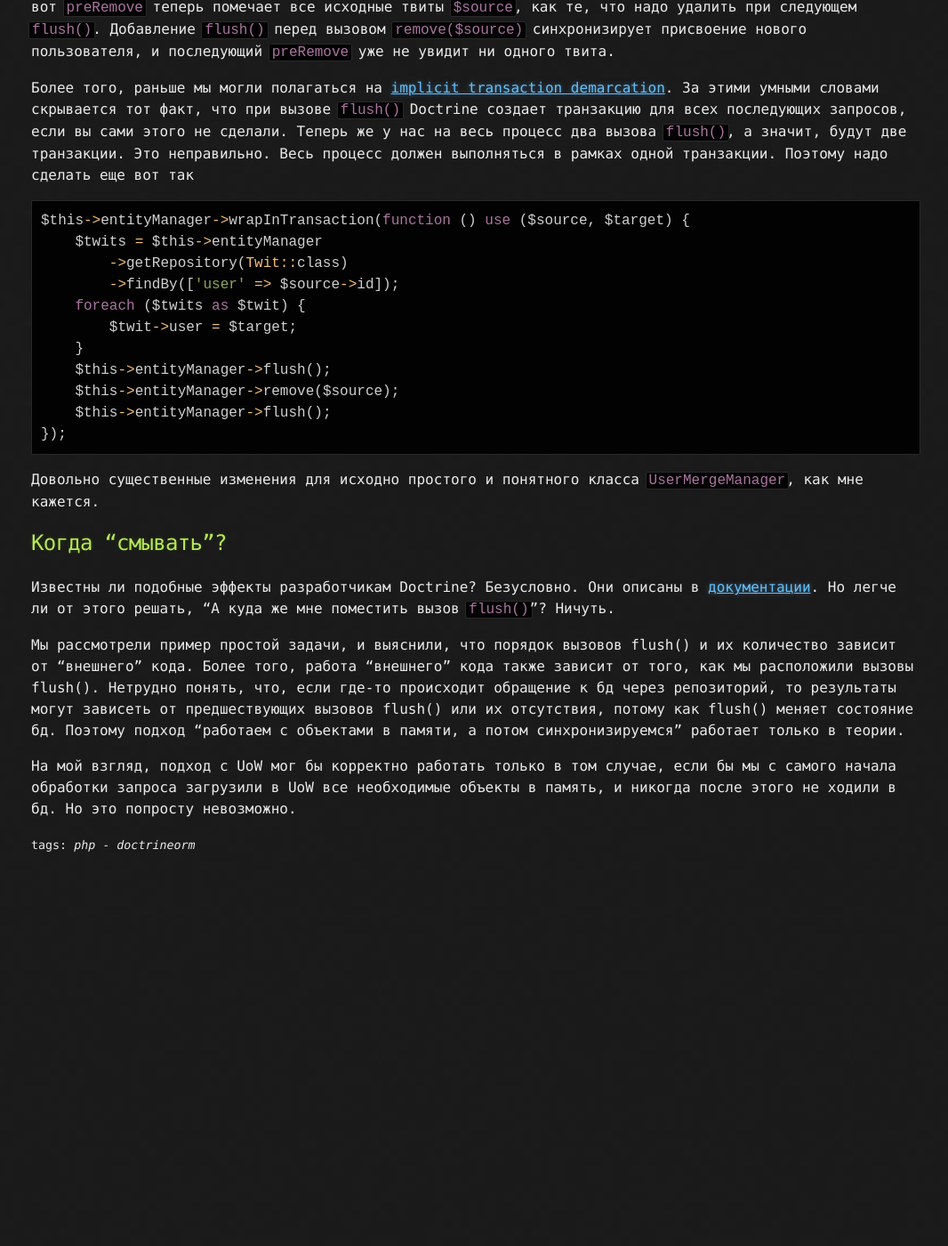
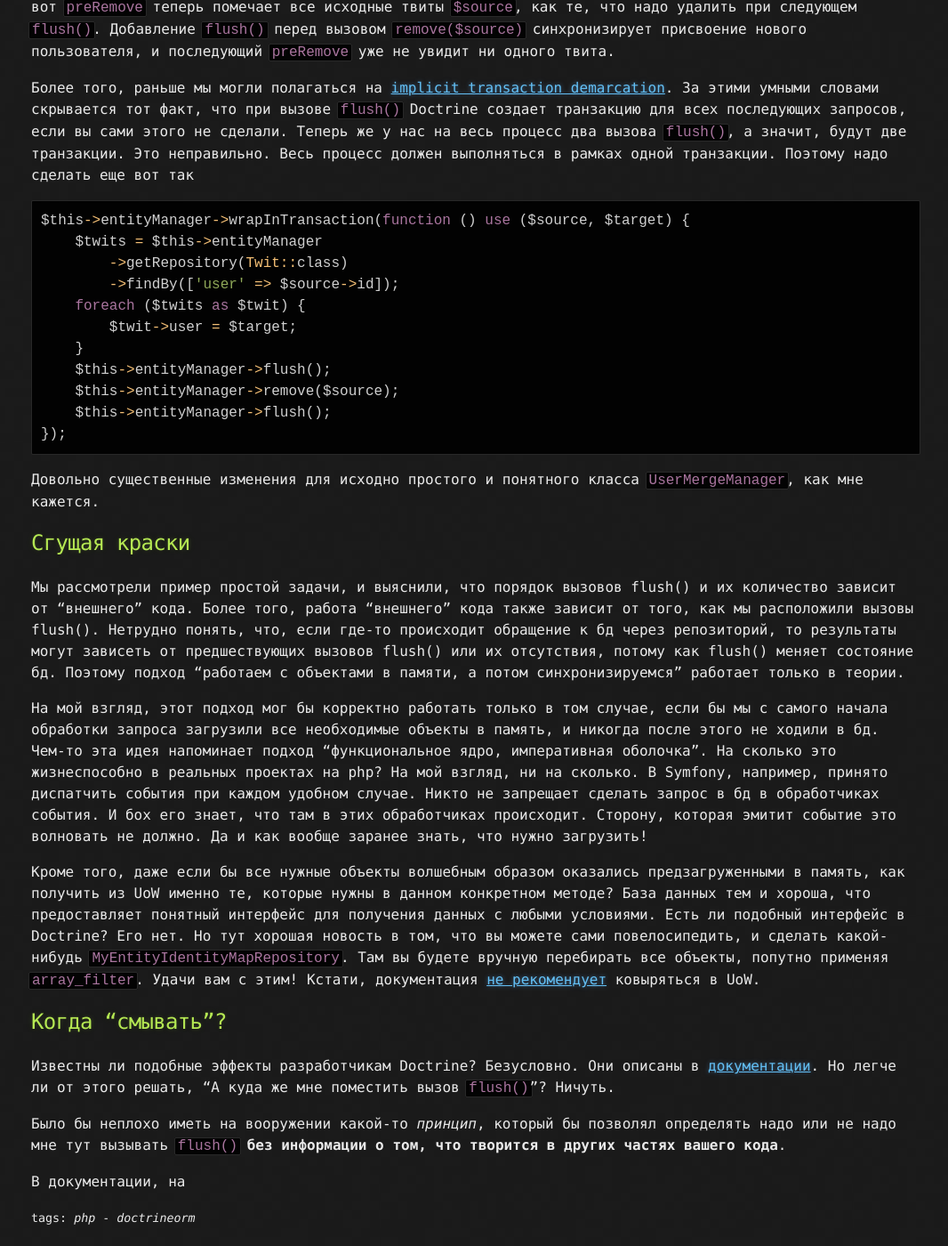
Before and after one commit to Feolius/feolius.github.io, a Jekyll site: the page built from _posts/2025-09-06-doctrine-breaks-architecture-ru.markdown, in a window 1280 px wide and 1400 px high, scrolled down 8015 px. Shown: the whole window at 89% size, without its empty margins (105-1171 px from the left). Built offline with Jekyll 4.4.1, drawn with Linux system fonts in a browser that asks for light colours; comment, search, counter and statistics services are not loaded; before the commit the page ends 8996 px from its top, so only the background shows below that.

Commit message:
work in progress

````diff
--- a/_posts/2025-09-06-doctrine-breaks-architecture-ru.markdown
+++ b/_posts/2025-09-06-doctrine-breaks-architecture-ru.markdown
@@ -29,6 +29,7 @@ tags: "php doctrineorm"
 производительности. Именно об этом хотелось бы сегодня поговорить подробнее на примере Doctrine ORM.
 
 ## Мягкое погружение в Doctrine ORM.
+
 Допустим мы делаем клон twitter. И для этого нам понадобятся как минимум две сущности User и Twit. Вот как могли бы
 выглядеть они в Doctrine ORM.
 ```php
@@ -112,6 +113,7 @@ $entityManager->flush();
 * из списка изменений генерируются sql запросы, происходит синхронизация с бд
 
 ## Doctrine ORM in its prime
+
 Рассмотрим следующую бизнес задачу. У нас было несколько способов регистрации пользователей, и один и тот же человек
 мог создать множество аккаунтов разными способами. И теперь пользователи жалуются, что они не могут переместить все
 свои твиты в какой-то один аккаунт. Поэтому нам надо предоставить возможность слияния двух аккаунтов.
@@ -241,6 +243,7 @@ final readonly class UserMergeManager
 понятный код.
 
 ## Черный день для Doctrine ORM
+
 `UserMergeManager` выглядит корректным в общем случае, и кажется, будто он должен работать всегда. К
 сожалению это не так. Я не случайно сказал, что inverse side опциональная. Она не нужна doctrine для синхронизации
 объектов с бд и в некоторых случаях даже может быть вредной.
@@ -346,9 +349,7 @@ $this->entityManager->wrapInTransaction(function () use ($source, $target) {
 
 Довольно существенные изменения для исходно простого и понятного класса `UserMergeManager`, как мне кажется.
 
-## Когда "смывать"?
-Известны ли подобные эффекты разработчикам Doctrine? Безусловно. Они описаны в [документации](https://www.doctrine-project.org/projects/doctrine-orm/en/3.5/reference/working-with-objects.html#effects-of-database-and-unitofwork-being-out-of-sync).
-Но легче ли от этого решать, "А куда же мне поместить вызов `flush()`"? Ничуть.
+## Сгущая краски
 
 Мы рассмотрели пример простой задачи, и выяснили, что порядок вызовов flush() и их количество зависит от "внешнего" кода.
 Более того, работа "внешнего" кода также зависит от того, как мы расположили вызовы flush(). Нетрудно понять, что, если
@@ -356,5 +357,26 @@ $this->entityManager->wrapInTransaction(function () use ($source, $target) {
 потому как flush() меняет состояние бд. Поэтому подход "работаем с объектами в памяти, а потом синхронизируемся"
 работает только в теории.
 
-На мой взгляд, подход с UoW мог бы корректно работать только в том случае, если бы мы с самого начала обработки
-запроса загрузили в UoW все необходимые объекты в память, и никогда после этого не ходили в бд. Но это попросту невозможно.
+На мой взгляд, этот подход мог бы корректно работать только в том случае, если бы мы с самого начала обработки
+запроса загрузили все необходимые объекты в память, и никогда после этого не ходили в бд. Чем-то эта идея
+напоминает подход "функциональное ядро, императивная оболочка". На сколько это жизнеспособно в реальных проектах на php?
+На мой взгляд, ни на сколько. В Symfony, например, принято диспатчить события при каждом удобном случае. Никто не
+запрещает сделать запрос в бд в обработчиках события. И бох его знает, что там в этих обработчиках происходит.
+Сторону, которая эмитит событие это волновать не должно. Да и как вообще заранее знать, что нужно загрузить!
+
+Кроме того, даже если бы все нужные объекты волшебным образом оказались предзагруженными в память, как получить из UoW именно те,
+которые нужны в данном конкретном методе? База данных тем и хороша, что предоставляет понятный интерфейс для получения
+данных с любыми условиями. Есть ли подобный интерфейс в Doctrine? Его нет. Но тут хорошая новость в том, что вы можете
+сами повелосипедить, и сделать какой-нибудь `MyEntityIdentityMapRepository`. Там вы будете вручную перебирать все
+объекты, попутно применяя `array_filter`. Удачи вам с этим! Кстати, документация [не рекомендует](https://www.doctrine-project.org/projects/doctrine-orm/en/3.5/reference/working-with-objects.html#direct-access-to-a-unit-of-work)
+ковыряться в UoW.
+
+## Когда "смывать"?
+
+Известны ли подобные эффекты разработчикам Doctrine? Безусловно. Они описаны в [документации](https://www.doctrine-project.org/projects/doctrine-orm/en/3.5/reference/working-with-objects.html#effects-of-database-and-unitofwork-being-out-of-sync).
+Но легче ли от этого решать, "А куда же мне поместить вызов `flush()`"? Ничуть.
+
+Было бы неплохо иметь на вооружении какой-то _принцип_, который бы позволял определять надо или не надо мне тут вызывать
+`flush()` **без информации о том, что творится в других частях вашего кода**.
+
+В документации, на
````
